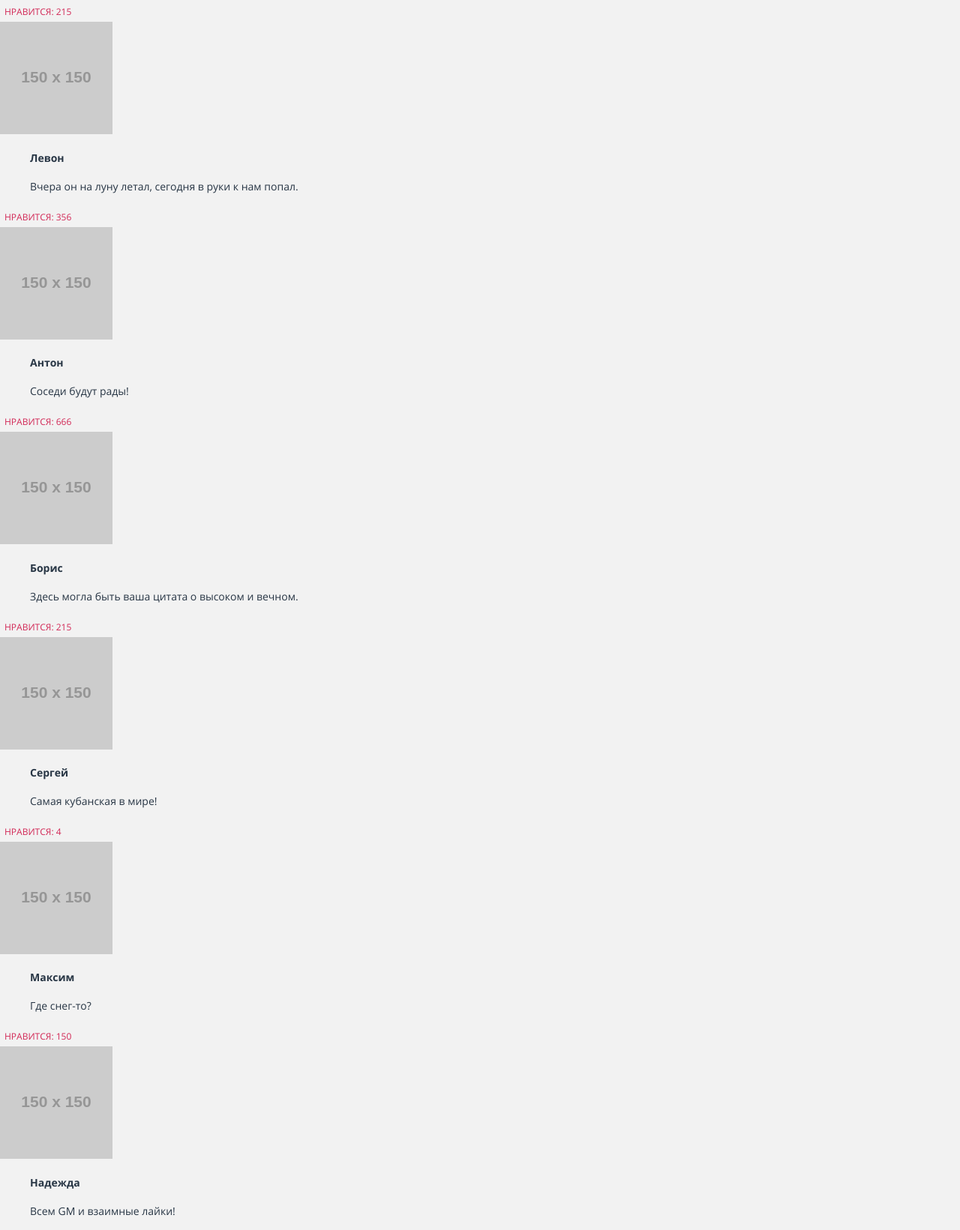
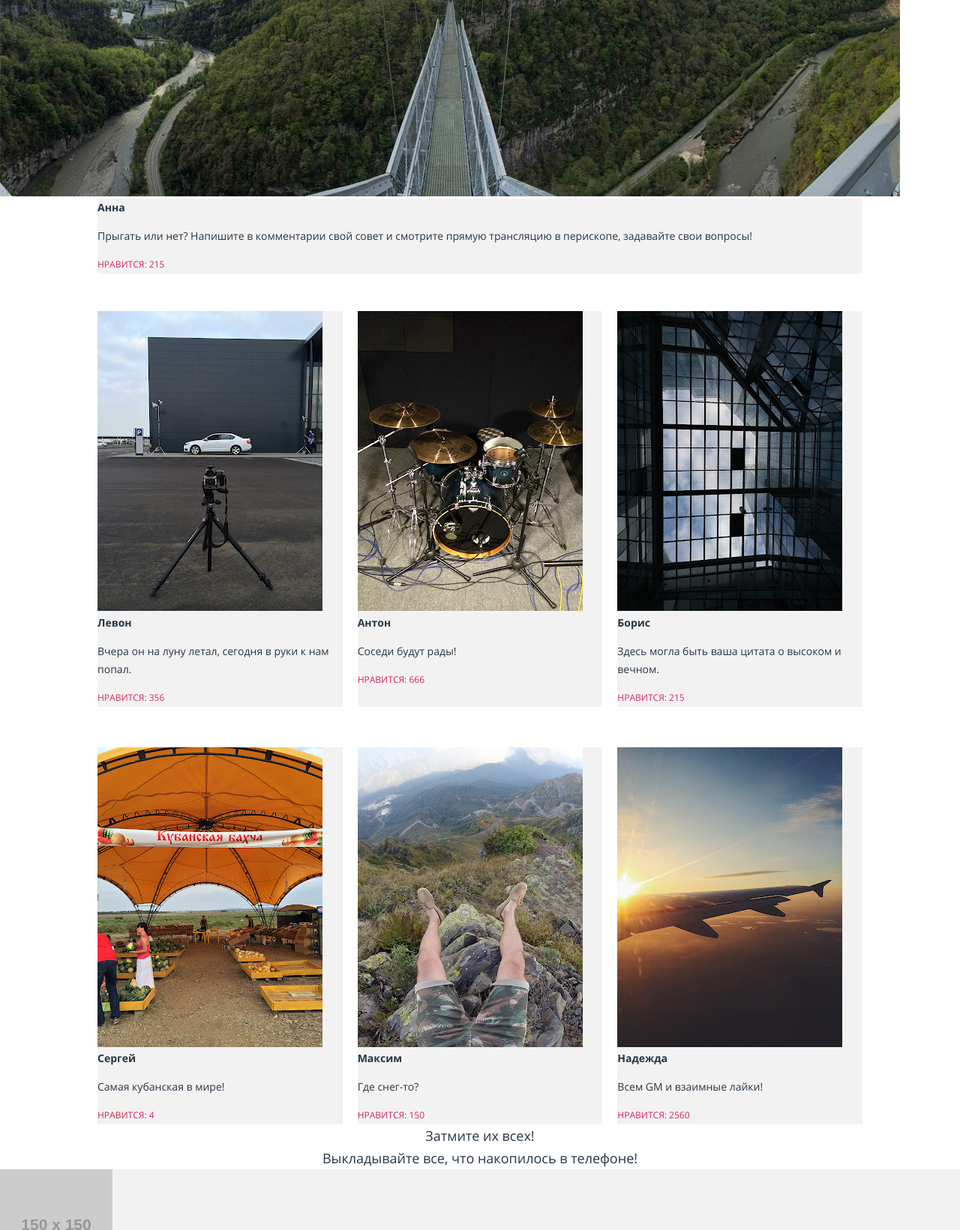
Before and after one commit to romen95/1290155-pink-20, a website: page source/photo.html in a window 1280 px wide. Shown: the part 704-2345 px from the top of the page at 75% size. Drawn offline with nearby package versions, Linux system fonts and the light colour scheme; files that its build step writes are made by us from their sources; placeholder pictures from the web are drawn by us.

Commit message:
Начал photo

```diff
--- a/source/less/blocks/gallery-post.less
+++ /dev/null
@@ -1,27 +0,0 @@
-.gallery-post {
-  background-color: @basic-lightgrey;
-}
-
-.gallery-post__user {
-  margin: 0;
-  padding: 0;
-  display: block;
-  font-style: normal;
-  font-weight: bold;
-  font-size: 14px;
-  line-height: 24px;
-  color: @basic-grey;
-}
-
-.gallery-post__button {
-  background-color: transparent;
-  border: none;
-}
-
-.gallery-post__like {
-  font-size: 12px;
-  line-height: 24px;
-  text-align: left;
-  text-transform: uppercase;
-  color: @basic-red;
-}
--- a/source/less/blocks/gallery.less
+++ b/source/less/blocks/gallery.less
@@ -11,6 +11,7 @@
   color: @basic-grey;
   text-align: center;
   margin: 0 auto;
+  width: 255px;
 
   @media (min-width: @tablet-width) {
     width: 500px;
@@ -24,3 +25,78 @@
     line-height: 30px;
   }
 }
+
+.gallery__break {
+  @media (min-width: @tablet-width) {
+    display: none;
+  }
+}
+
+.gallery__post {
+  background-color: @basic-lightgrey;
+  margin-bottom: 20px;
+
+  @media (min-width: @tablet-width) {
+    margin-bottom: 0;
+  }
+
+  @media (min-width: @desktop-width) {
+    margin-bottom: 0;
+  }
+
+  &--background {
+    background-color: transparent;
+
+    @media (min-width: @tablet-width) {
+      margin-bottom: 50px;
+    }
+
+    @media (min-width: @desktop-width) {
+      margin-bottom: 50px;
+    }
+  }
+}
+
+.gallery__block {
+  background-color: @basic-lightgrey;
+}
+
+.gallery__user {
+  margin: 0;
+  padding: 0;
+  display: block;
+  font-style: normal;
+  font-weight: bold;
+  font-size: 14px;
+  line-height: 24px;
+  color: @basic-grey;
+}
+
+.gallery__button {
+  background-color: transparent;
+  border: none;
+  padding: 0;
+}
+
+.gallery__like {
+  font-size: 12px;
+  line-height: 24px;
+  text-align: left;
+  text-transform: uppercase;
+  color: @basic-red;
+}
+
+.gallery__grid {
+  @media (min-width: @tablet-width) {
+    display: grid;
+    grid-template-columns: 1fr 1fr;
+    gap: 20px;
+  }
+
+  @media (min-width: @desktop-width) {
+    display: grid;
+    grid-template-columns: 1fr 1fr 1fr;
+    column-gap: 20px;
+    row-gap: 54px;
+  }
+}
--- a/source/less/style.less
+++ b/source/less/style.less
@@ -24,5 +24,4 @@
 @import "blocks/contest.less";
 /*! Подключает стили страницы галереи */
 @import "blocks/gallery.less";
-@import "blocks/gallery-post.less";
 @import "blocks/send.less";
--- a/source/photo.html
+++ b/source/photo.html
@@ -62,81 +62,122 @@
         <h1 class="page-main__title page-main__title--width">Фотографии пользователей</h1>
       </div>
       <section class="gallery">
-        <p class="gallery__lead container">
-          Взгляните на фотографии, которые выкладывают пользователи! Видите, как не хватает ваших?
+        <p class="gallery__lead">
+          Взгляните на фотографии, которые выкладывают пользователи!<br class="gallery__break">
+          Видите, как не хватает ваших?
         </p>
-        <article class="gallery-post">
-          <img src="https://via.placeholder.com/150x150">
-          <blockquote>
-            <cite class="gallery-post__user">Анна</cite>
+        <article class="gallery__post gallery__post--background">
+          <picture>
+            <source srcset="img/panorama-mobile@1x.jpg" media="(max-width: 320px)">
+            <source srcset="img/panorama-tablet@1x.jpg" media="(max-width: 660px)">
+            <source srcset="img/panorama-desktop@1x.jpg" media="(min-width: 1200px)">
+            <img src="img/panorama-desktop@1x.jpg">
+          </picture>
+          <div class="container">
+            <div class="gallery__block ">
+              <b class="gallery__user">Анна</b>
               <p class="gallery__text">
                 Прыгать или нет? Напишите в комментарии свой совет и смотрите прямую трансляцию в перископе, задавайте свои вопросы!
               </p>
-          </blockquote>
-          <button class="gallery-post__button" type="button"><span class="gallery-post__like">Нравится: 215</span></button>
+              <button class="gallery__button" type="button"><span class="gallery__like">Нравится: 215</span></button>
+            </div>
+          </div>
         </article>
-        <article class="gallery-post">
-          <img src="https://via.placeholder.com/150x150">
-          <blockquote>
-            <cite class="gallery-post__user">Левон</cite>
+        <div class="gallery__grid container">
+          <article class="gallery__post">
+            <picture>
+              <source srcset="img/photo-car-mobile@1x.jpg" media="(max-width: 320px)">
+              <source srcset="img/photo-car-tablet@1x.jpg" media="(max-width: 660px)">
+              <source srcset="img/photo-car-desktop@1x.jpg" media="(min-width: 1200px)">
+              <img src="img/photo-car-desktop@1x.jpg">
+            </picture>
+            <div>
+              <b class="gallery__user">Левон</b>
               <p class="gallery__text">
                 Вчера он на луну летал, сегодня в руки к нам попал.
               </p>
-          </blockquote>
-          <button class="gallery-post__button" type="button"><span class="gallery-post__like">Нравится: 356</span></button>
+            </div>
+            <button class="gallery__button" type="button"><span class="gallery__like">Нравится: 356</span></button>
           </article>
-        <article class="gallery-post">
-          <img src="https://via.placeholder.com/150x150">
-          <blockquote>
-            <cite class="gallery-post__user">Антон</cite>
+          <article class="gallery__post">
+            <picture>
+              <source srcset="img/photo-drumset-mobile@1x.jpg" media="(max-width: 320px)">
+              <source srcset="img/photo-drumset-tablet@1x.jpg" media="(max-width: 660px)">
+              <source srcset="img/photo-drumset-desktop@1x.jpg" media="(min-width: 1200px)">
+              <img src="img/photo-drumset-desktop@1x.jpg">
+            </picture>
+            <div>
+              <b class="gallery__user">Антон</b>
               <p class="gallery__text">
                 Соседи будут рады!
               </p>
-          </blockquote>
-          <button class="gallery-post__button" type="button"><span class="gallery-post__like">Нравится: 666</span></button>
+            </div>
+            <button class="gallery__button" type="button"><span class="gallery__like">Нравится: 666</span></button>
           </article>
-        <article class="gallery-post">
-          <img src="https://via.placeholder.com/150x150">
-          <blockquote>
-            <cite class="gallery-post__user">Борис</cite>
+          <article class="gallery__post">
+            <picture>
+              <source srcset="img/photo-window-mobile@1x.jpg" media="(max-width: 320px)">
+              <source srcset="img/photo-window-tablet@1x.jpg" media="(max-width: 660px)">
+              <source srcset="img/photo-window-desktop@1x.jpg" media="(min-width: 1200px)">
+              <img src="img/photo-window-desktop@1x.jpg">
+            </picture>
+            <div>
+              <b class="gallery__user">Борис</b>
               <p class="gallery__text">
                 Здесь могла быть ваша цитата о высоком и вечном.
               </p>
-          </blockquote>
-          <button class="gallery-post__button" type="button"><span class="gallery-post__like">Нравится: 215</span></button>
+            </div>
+            <button class="gallery__button" type="button"><span class="gallery__like">Нравится: 215</span></button>
           </article>
-        <article class="gallery-post">
-          <img src="https://via.placeholder.com/150x150">
-          <blockquote>
-            <cite class="gallery-post__user">Сергей</cite>
+          <article class="gallery__post">
+            <picture>
+              <source srcset="img/photo-fair-mobile@1x.jpg" media="(max-width: 320px)">
+              <source srcset="img/photo-fair-tablet@1x.jpg" media="(max-width: 660px)">
+              <source srcset="img/photo-fair-desktop@1x.jpg" media="(min-width: 1200px)">
+              <img src="img/photo-fair-desktop@1x.jpg">
+            </picture>
+            <div>
+              <b class="gallery__user">Сергей</b>
               <p class="gallery__text">
                 Самая кубанская в мире!
               </p>
-          </blockquote>
-          <button class="gallery-post__button" type="button"><span class="gallery-post__like">Нравится: 4</span></button>
+            </div>
+            <button class="gallery__button" type="button"><span class="gallery__like">Нравится: 4</span></button>
           </article>
-        <article class="gallery-post">
-          <img src="https://via.placeholder.com/150x150">
-          <blockquote>
-            <cite class="gallery-post__user">Максим</cite>
+          <article class="gallery__post">
+            <picture>
+              <source srcset="img/photo-pov-mobile@1x.jpg" media="(max-width: 320px)">
+              <source srcset="img/photo-pov-tablet@1x.jpg" media="(max-width: 660px)">
+              <source srcset="img/photo-pov-desktop@1x.jpg" media="(min-width: 1200px)">
+              <img src="img/photo-pov-desktop@1x.jpg">
+            </picture>
+            <div>
+              <b class="gallery__user">Максим</b>
               <p class="gallery__text">
                 Где снег-то?
               </p>
-          </blockquote>
-          <button class="gallery-post__button" type="button"><span class="gallery-post__like">Нравится: 150</span></button>
+            </div>
+            <button class="gallery__button" type="button"><span class="gallery__like">Нравится: 150</span></button>
           </article>
-        <article class="gallery-post">
-          <img src="https://via.placeholder.com/150x150">
-          <blockquote>
-            <cite class="gallery-post__user">Надежда</cite>
+          <article class="gallery__post">
+            <picture>
+              <source srcset="img/photo-wing-mobile@1x.jpg" media="(max-width: 320px)">
+              <source srcset="img/photo-wing-tablet@1x.jpg" media="(max-width: 660px)">
+              <source srcset="img/photo-wing-desktop@1x.jpg" media="(min-width: 1200px)">
+              <img src="img/photo-wing-desktop@1x.jpg">
+            </picture>
+            <div>
+              <b class="gallery__user">Надежда</b>
               <p class="gallery__text">
                 Всем GM и взаимные лайки!
               </p>
-          </blockquote>
-          <button class="gallery-post__button" type="button"><span class="gallery-post__like">Нравится: 2560</span></button>
+            </div>
+            <button class="gallery__button" type="button"><span class="gallery__like">Нравится: 2560</span></button>
           </article>
+        </div>
         <p class="gallery__lead">
-          Затмите их всех! Выкладывайте все, что накопилось в телефоне!
+          Затмите их всех!<br>
+          Выкладывайте все, что накопилось в телефоне!
         </p>
       </section>
       <section class="send">
@@ -170,27 +211,35 @@
       </section>
     </main>
     <footer class="page-footer">
-      <a href="index.html" class="page-footer__logo">
-        <img src="https://via.placeholder.com/150x150">
+      <div  class="page-footer__wrapper container">
+        <a class="page-footer__logo">
+          <img class="page-footer__image" src="img/logo-pink-blue-mobile.svg">
         </a>
         <ul class="page-footer__list">
           <li class="page-footer__item">
-          <a class="page-footer__link" href="">Twitter</a>
+            <a class="page-footer__link page-footer__link--twitter" href="">
+              <span class="visually-hidden">Twitter</span>
+            </a>
           </li>
           <li class="page-footer__item">
-          <a class="page-footer__link" href="">Facebook</a>
+            <a class="page-footer__link page-footer__link--facebook" href="">
+              <span class="visually-hidden">Facebook</span>
+            </a>
           </li>
           <li class="page-footer__item">
-          <a class="page-footer__link" href="">Ellipse</a>
+            <a class="page-footer__link page-footer__link--youtube" href="">
+              <span class="visually-hidden">Youtube</span>
+            </a>
           </li>
         </ul>
-      <!--
+        <div class="page-footer__communication">
           <p class="page-footer__text">
             Разработано
-        <a href="https://htmlacademy.ru/intensive/adaptive">
+          </p>
+          <a class="page-footer__icon" href="https://htmlacademy.ru/intensive/adaptive">
           </a>
-      </p>
-      -->
+        </div>
+      </div>
     </footer>
   </body>
 </html>
```
Lines whose indentation alone changed are shown as unchanged.
